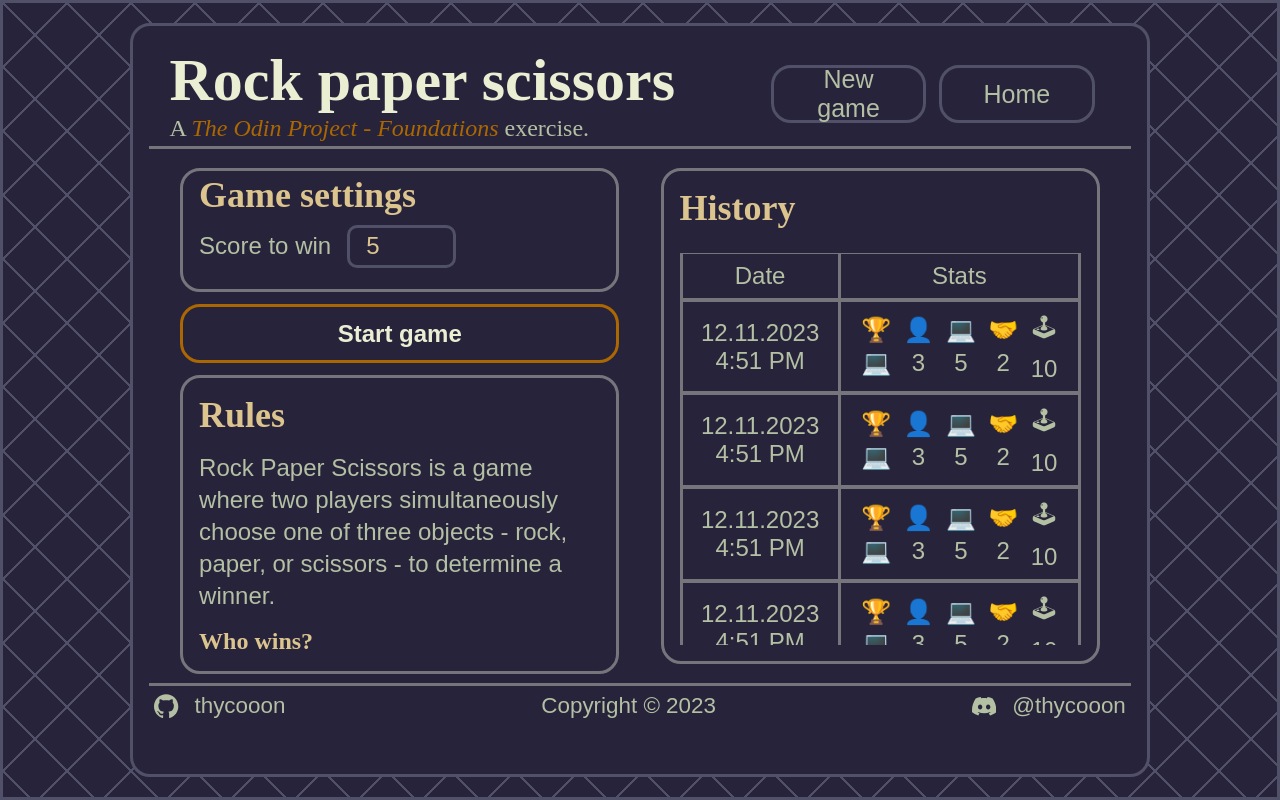
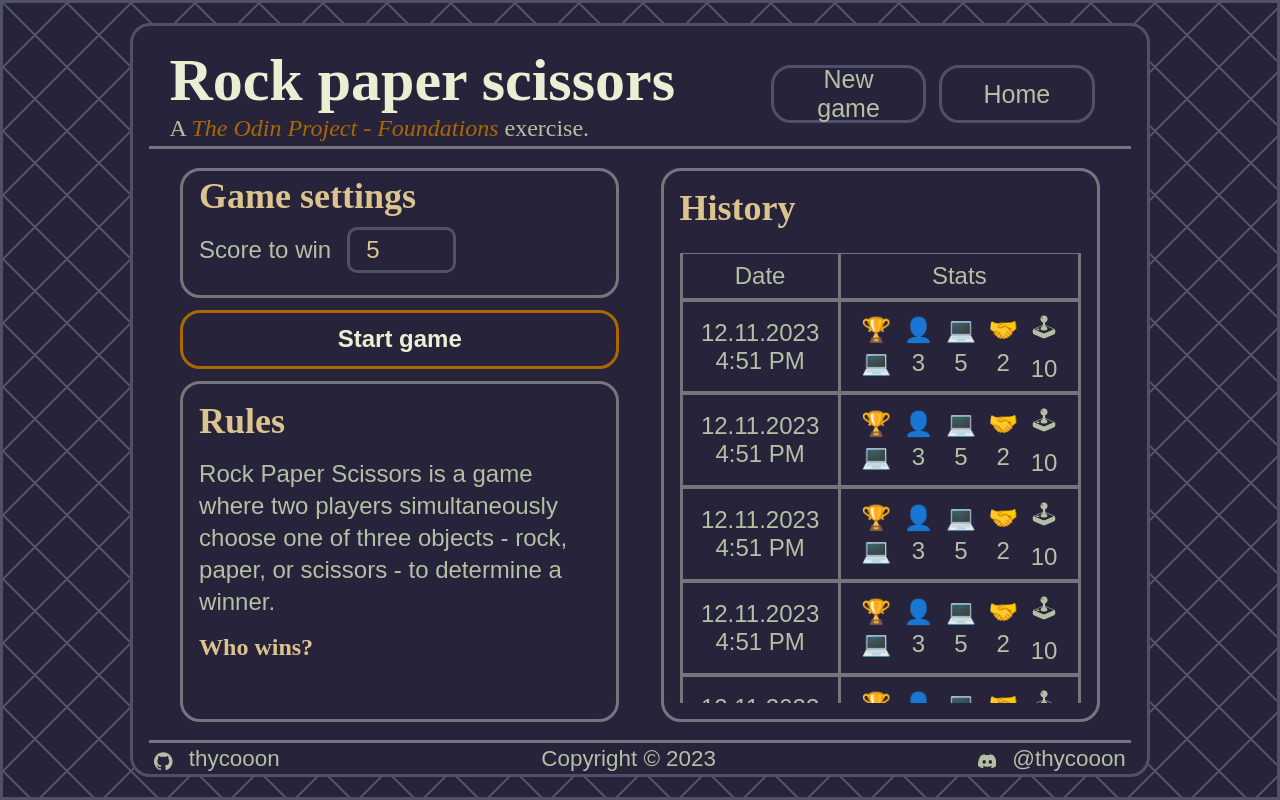
Before and after one commit to thycooon/odin-rock-paper-scissors, a plain HTML site: page index.html in a window 1280 px wide. Drawn offline with Linux system fonts and the light colour scheme.

Commit message:
fix: Styling on start page

```diff
--- a/styles.css
+++ b/styles.css
@@ -203,7 +203,7 @@ header > ul > li > button:hover {
 
 main {
     width: 100%;
-    height: 70%;
+    height: 78%;
     padding: .3vh;
 }
 
@@ -416,7 +416,7 @@ main {
 }
 
 footer {
-    height: 6%;
+    height: 5%;
     display: flex;
     justify-content: space-between;
     align-items: center;
```
